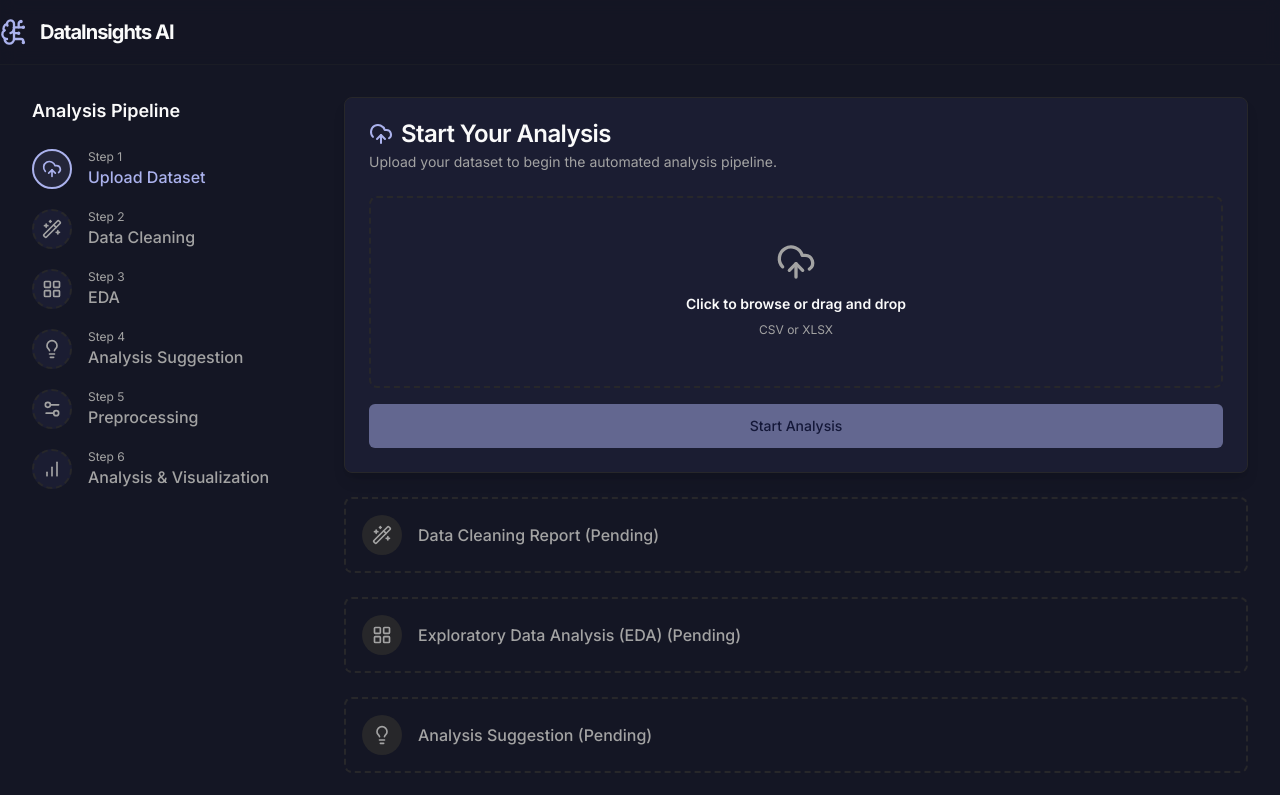
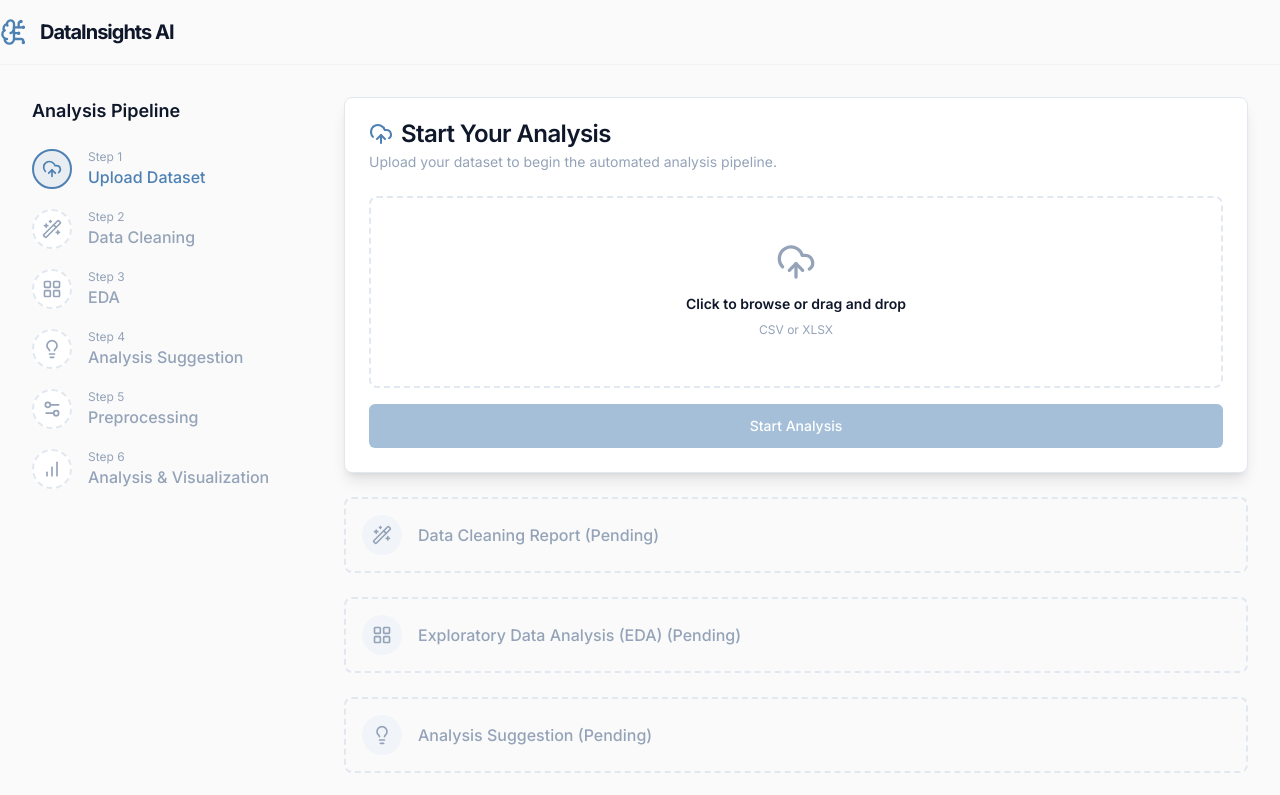
Before and after one commit to iamsaptadeep/TensorSap-AI, a Next.js app: page / in a window 1280 px wide. Shown: the top 795 px of the page. Built offline with nearby package versions, Linux system fonts and the light colour scheme; what @genkit-ai/google-genai, genkit would draw is missing.

Commit message:
make the EDA report, preprocessing steps, analysis results in a structur

```diff
--- a/package.json
+++ b/package.json
@@ -36,6 +36,7 @@
     "@radix-ui/react-tabs": "^1.1.3",
     "@radix-ui/react-toast": "^1.2.6",
     "@radix-ui/react-tooltip": "^1.1.8",
+    "@tailwindcss/typography": "^0.5.13",
     "class-variance-authority": "^0.7.1",
     "clsx": "^2.1.1",
     "date-fns": "^3.6.0",
@@ -44,6 +45,7 @@
     "firebase": "^11.9.1",
     "genkit": "^1.20.0",
     "lucide-react": "^0.475.0",
+    "marked": "^13.0.2",
     "next": "15.3.3",
     "patch-package": "^8.0.0",
     "react": "^18.3.1",
@@ -56,6 +58,7 @@
     "zod": "^3.24.2"
   },
   "devDependencies": {
+    "@types/marked": "^6.0.0",
     "@types/node": "^20",
     "@types/react": "^18",
     "@types/react-dom": "^18",
--- a/src/app/globals.css
+++ b/src/app/globals.css
@@ -8,25 +8,25 @@ body {
 
 @layer base {
   :root {
-    --background: 0 0% 96.1%;
-    --foreground: 240 10% 3.9%;
+    --background: 0 0% 98%;
+    --foreground: 222.2 47.4% 11.2%;
     --card: 0 0% 100%;
-    --card-foreground: 240 10% 3.9%;
+    --card-foreground: 222.2 47.4% 11.2%;
     --popover: 0 0% 100%;
-    --popover-foreground: 240 10% 3.9%;
-    --primary: 234 64% 30%;
-    --primary-foreground: 0 0% 98%;
-    --secondary: 0 0% 96.1%;
-    --secondary-foreground: 0 0% 9%;
-    --muted: 0 0% 96.1%;
-    --muted-foreground: 0 0% 45.1%;
-    --accent: 180 100% 25.1%;
-    --accent-foreground: 0 0% 98%;
+    --popover-foreground: 222.2 47.4% 11.2%;
+    --primary: 210 40% 50%;
+    --primary-foreground: 0 0% 100%;
+    --secondary: 210 40% 96.1%;
+    --secondary-foreground: 210 40% 30%;
+    --muted: 210 40% 96.1%;
+    --muted-foreground: 215 20.2% 65.1%;
+    --accent: 210 40% 90%;
+    --accent-foreground: 210 40% 30%;
     --destructive: 0 84.2% 60.2%;
     --destructive-foreground: 0 0% 98%;
-    --border: 0 0% 89.8%;
-    --input: 0 0% 89.8%;
-    --ring: 234 64% 30%;
+    --border: 214.3 31.8% 91.4%;
+    --input: 214.3 31.8% 91.4%;
+    --ring: 210 40% 50%;
     --chart-1: 12 76% 61%;
     --chart-2: 173 58% 39%;
     --chart-3: 197 37% 24%;
@@ -35,25 +35,25 @@ body {
     --radius: 0.5rem;
   }
   .dark {
-    --background: 233 30% 11%;
-    --foreground: 0 0% 98%;
-    --card: 233 30% 15%;
-    --card-foreground: 0 0% 98%;
-    --popover: 233 30% 11%;
-    --popover-foreground: 0 0% 98%;
-    --primary: 234 64% 80%;
-    --primary-foreground: 234 64% 15%;
-    --secondary: 240 3.7% 15.9%;
-    --secondary-foreground: 0 0% 98%;
-    --muted: 240 3.7% 15.9%;
-    --muted-foreground: 0 0% 63.9%;
-    --accent: 180 80% 60%;
-    --accent-foreground: 180 100% 10%;
+    --background: 222.2 47.4% 11.2%;
+    --foreground: 210 40% 98%;
+    --card: 222.2 47.4% 11.2%;
+    --card-foreground: 210 40% 98%;
+    --popover: 222.2 47.4% 11.2%;
+    --popover-foreground: 210 40% 98%;
+    --primary: 210 40% 98%;
+    --primary-foreground: 222.2 47.4% 11.2%;
+    --secondary: 217.2 32.6% 17.5%;
+    --secondary-foreground: 210 40% 98%;
+    --muted: 217.2 32.6% 17.5%;
+    --muted-foreground: 215 20.2% 65.1%;
+    --accent: 217.2 32.6% 17.5%;
+    --accent-foreground: 210 40% 98%;
     --destructive: 0 62.8% 30.6%;
-    --destructive-foreground: 0 0% 98%;
-    --border: 240 3.7% 15.9%;
-    --input: 240 3.7% 15.9%;
-    --ring: 234 64% 80%;
+    --destructive-foreground: 210 40% 98%;
+    --border: 217.2 32.6% 17.5%;
+    --input: 217.2 32.6% 17.5%;
+    --ring: 210 40% 98%;
     --chart-1: 220 70% 50%;
     --chart-2: 160 60% 45%;
     --chart-3: 30 80% 55%;
--- a/src/app/layout.tsx
+++ b/src/app/layout.tsx
@@ -13,7 +13,7 @@ export default function RootLayout({
   children: React.ReactNode;
 }>) {
   return (
-    <html lang="en" className="dark">
+    <html lang="en">
       <head>
         <link rel="preconnect" href="https://fonts.googleapis.com" />
         <link rel="preconnect" href="https://fonts.gstatic.com" crossOrigin="anonymous" />
--- a/src/components/app/analysis-visualization-card.tsx
+++ b/src/components/app/analysis-visualization-card.tsx
@@ -3,8 +3,10 @@
 import { Card, CardContent, CardDescription, CardHeader, CardTitle } from '@/components/ui/card';
 import { Skeleton } from '@/components/ui/skeleton';
 import { cn } from '@/lib/utils';
-import { BarChart, Eye, LineChart, ScatterChart as ScatterChartIcon } from 'lucide-react';
+import { BarChart, Eye } from 'lucide-react';
 import { Bar, BarChart as RechartsBarChart, Line, LineChart as RechartsLineChart, Scatter, ScatterChart as RechartsScatterChart, ResponsiveContainer, XAxis, YAxis, Tooltip, CartesianGrid, Legend } from 'recharts';
+import { marked } from 'marked';
+
 
 interface AnalysisVisualizationCardProps {
   isLoading: boolean;
@@ -109,6 +111,11 @@ export function AnalysisVisualizationCard({
     );
   }
 
+  const formattedResults = analysisResults
+    ? <div className="prose prose-sm dark:prose-invert max-w-none" dangerouslySetInnerHTML={{ __html: marked(analysisResults) }} />
+    : "No analysis results available.";
+
+
   return (
     <Card className={cn('transition-all duration-500 animate-fade-in shadow-md', isLoading && 'border-primary/50')}>
       <CardHeader>
@@ -135,9 +142,9 @@ export function AnalysisVisualizationCard({
                 <Eye className="h-4 w-4" />
                 Analysis Results
               </h3>
-              <p className="text-sm text-foreground/80 leading-relaxed">
-                {analysisResults || "No analysis results available."}
-              </p>
+              <div className="text-sm text-foreground/80 leading-relaxed">
+                {formattedResults}
+              </div>
             </div>
             <div className="space-y-2">
                 <h3 className="font-semibold text-md flex items-center gap-2">
--- a/src/components/app/result-card.tsx
+++ b/src/components/app/result-card.tsx
@@ -3,6 +3,7 @@ import { Skeleton } from '@/components/ui/skeleton';
 import { cn } from '@/lib/utils';
 import type { LucideIcon } from 'lucide-react';
 import React from 'react';
+import { marked } from 'marked';
 
 interface ResultCardProps {
   title: string;
@@ -23,6 +24,11 @@ export function ResultCard({ title, icon: Icon, isLoading, isComplete, content }
       </div>
     );
   }
+
+  const formattedContent = typeof content === 'string'
+    ? <div className="prose prose-sm dark:prose-invert max-w-none" dangerouslySetInnerHTML={{ __html: marked(content) }} />
+    : content;
+
 
   return (
     <Card
@@ -45,7 +51,7 @@ export function ResultCard({ title, icon: Icon, isLoading, isComplete, content }
             <Skeleton className="h-4 w-2/3" />
           </div>
         ) : (
-          <div className="text-sm text-foreground/80 leading-relaxed">{content}</div>
+          <div className="text-sm text-foreground/80 leading-relaxed">{formattedContent}</div>
         )}
       </CardContent>
     </Card>
--- a/tailwind.config.ts
+++ b/tailwind.config.ts
@@ -95,5 +95,5 @@ export default {
       },
     },
   },
-  plugins: [require('tailwindcss-animate')],
+  plugins: [require('tailwindcss-animate'), require('@tailwindcss/typography')],
 } satisfies Config;
```
Also changed, not shown: 1 other file (tests, documents, lock files or other folders).
